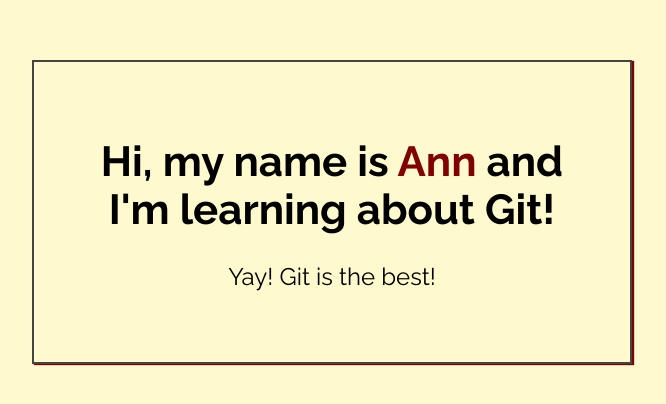
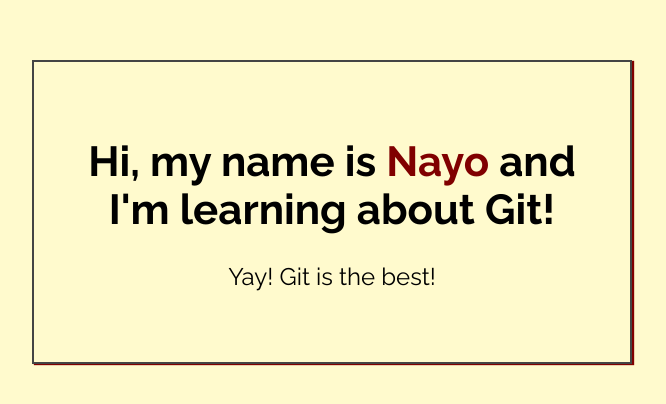
Before and after one commit to Nvmillner/my-first-repo, a plain HTML site: page index.html in a window 1280 px wide. Shown: the part 188-592 px from the top of the page, without its empty margins (308-974 px from the left). Drawn offline with Linux system fonts and the light colour scheme.

Commit message:
Added name to index.html

```diff
--- a/index.html
+++ b/index.html
@@ -14,7 +14,7 @@
 <body>
 
     <div class="greeting">
-        <h1>Hi, my name is <span class="highlight">Ann</span> and I'm learning about Git! </h1>
+        <h1>Hi, my name is <span class="highlight">Nayo</span> and I'm learning about Git! </h1>
 
         <p>Yay! Git is the best!</p>
     </div>
```
